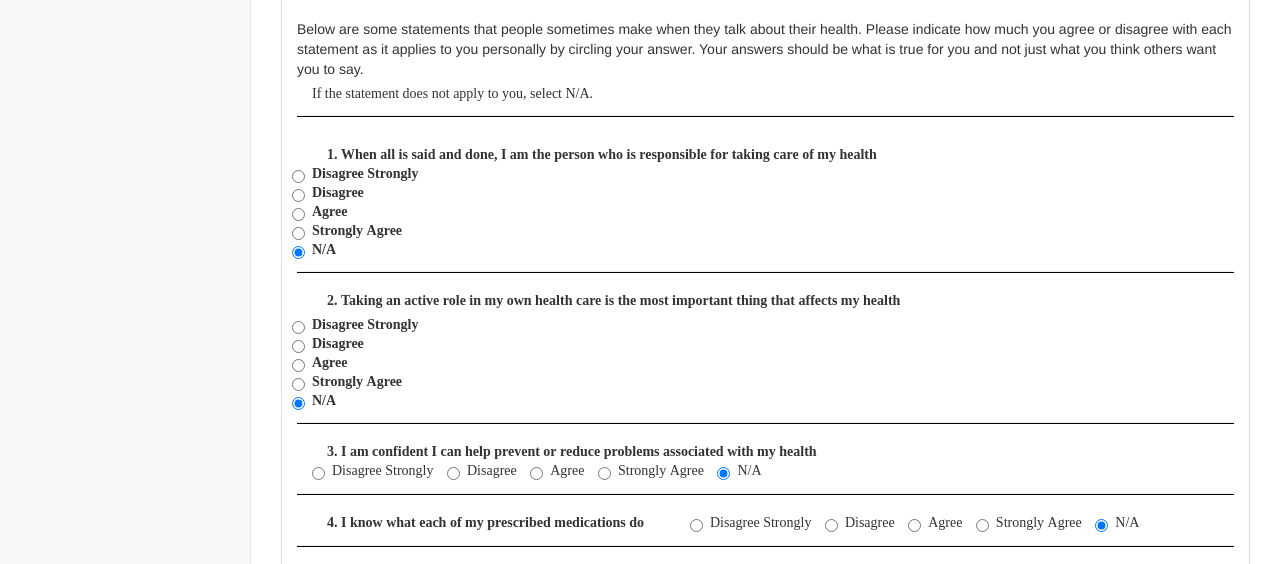
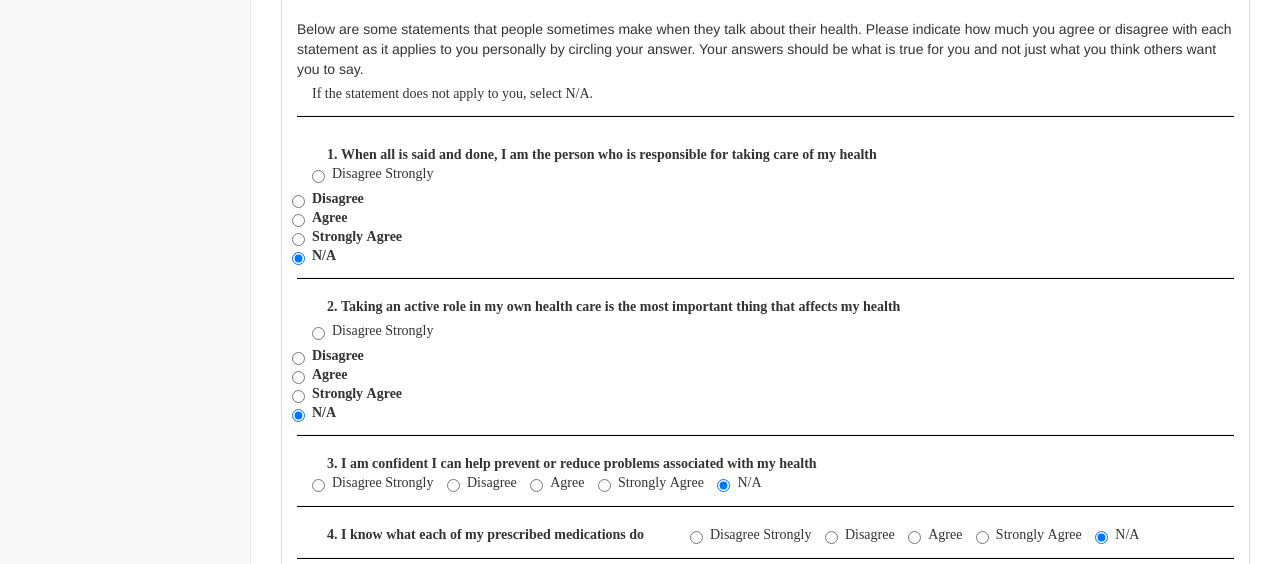
Before and after one commit to junaidrao21/bsmat, a website: page pages/temppam.html in a window 1280 px wide. Shown: the part 206-770 px from the top of the page. Drawn offline with Linux system fonts and the light colour scheme.

Commit message:
trying radio class in div

```diff
--- a/pages/temppam.html
+++ b/pages/temppam.html
@@ -113,9 +113,11 @@
                                         <div class="fa col-lg-12">
                                             <div class="form-group">
                                                 <label class="col-lg-12">1. When all is said and done, I am the person who is responsible for taking care of my health</label>
-                                                <label class="radio">
-                                                    <input type="radio" name="optionsRadiosInline" id="optionsRadiosInline1" value="1">Disagree Strongly
-                                                </label>
+                                                <div class="radio">
+													<label>
+														<input type="radio" name="optionsRadiosInline" id="optionsRadiosInline1" value="1">Disagree Strongly
+													</label>
+												</div>
                                                 <label class="radio">
                                                     <input type="radio" name="optionsRadiosInline" id="optionsRadiosInline2" value="2">Disagree
                                                 </label>
@@ -135,9 +137,11 @@
                                             <div class="form-group">
                                                 <label class="col-lg-12">2. Taking an active role in my own health care is the most important thing that affects my health</label>
 												<br/>
-                                                <label class="radio">
-                                                    <input type="radio" name="optionsRadiosInline2" id="optionsRadiosInline1" value="1">Disagree Strongly
-                                                </label>
+												<div class="radio">
+													<label>
+														<input type="radio" name="optionsRadiosInline2" id="optionsRadiosInline1" value="1">Disagree Strongly
+													</label>
+												</div>
                                                 <label class="radio">
                                                     <input type="radio" name="optionsRadiosInline2" id="optionsRadiosInline2" value="2">Disagree
                                                 </label>
```
